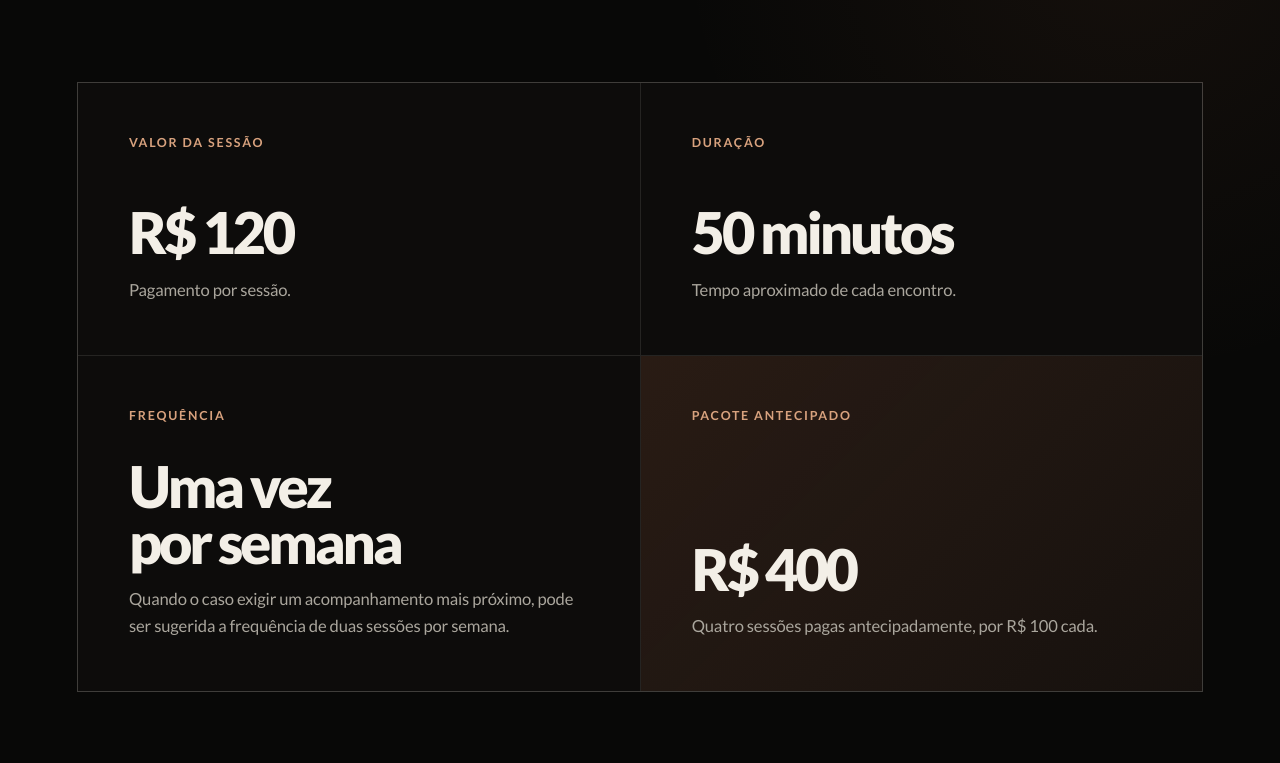
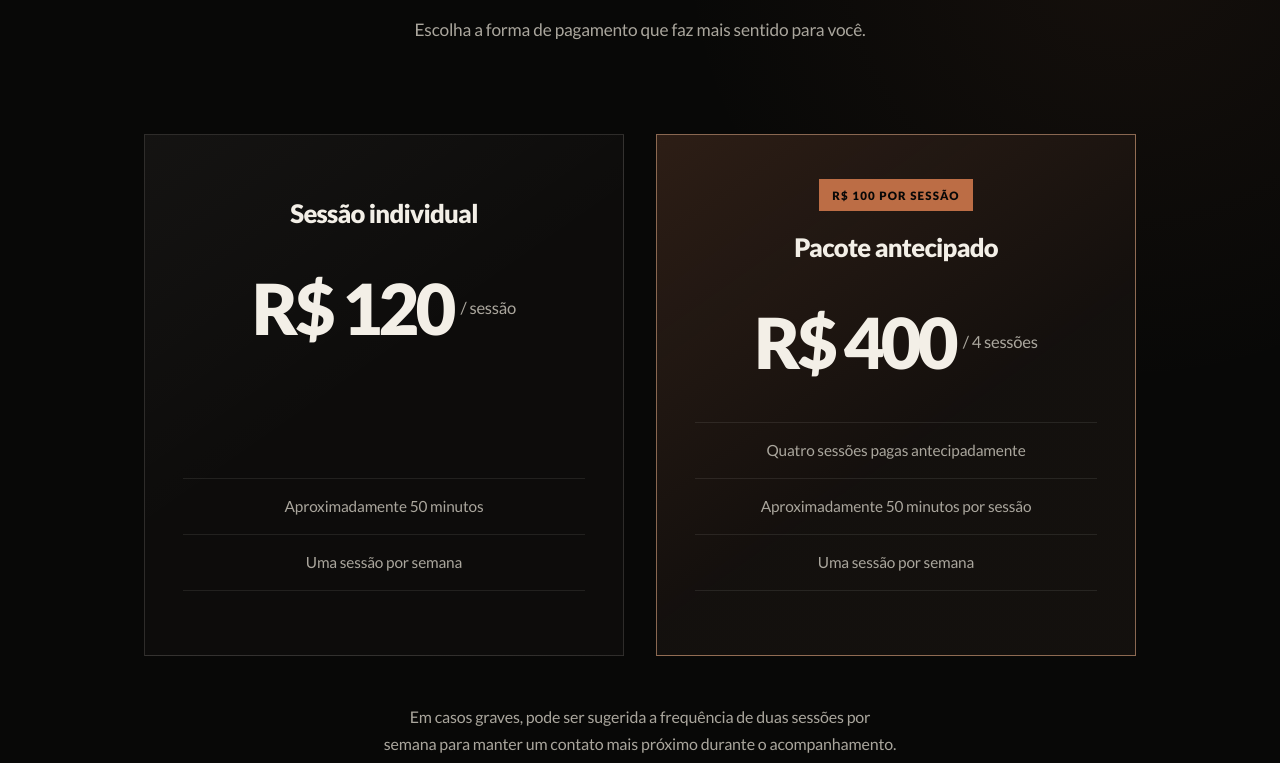
Before and after one commit to eduwiebusch/eduardo-terapeuta, a Next.js app: page / in a window 1280 px wide. Shown: the part 6597-7360 px from the top of the page. Built offline with nearby package versions, Linux system fonts and the light colour scheme.

Commit message:
Reorganize session pricing options

```diff
--- a/app/globals.css
+++ b/app/globals.css
@@ -603,12 +603,14 @@ body {
 
 .session-header {
   max-width: 64rem;
+  margin: 0 auto;
+  text-align: center;
 }
 
 .session-mark {
   width: 3.5rem;
   height: 2px;
-  margin-bottom: clamp(1.75rem, 3vw, 2.5rem);
+  margin: 0 auto clamp(1.75rem, 3vw, 2.5rem);
   background: var(--accent);
 }
 
@@ -621,60 +623,120 @@ body {
   text-wrap: balance;
 }
 
-.session-facts {
-  display: grid;
-  margin: clamp(3.5rem, 7vw, 6rem) 0 0;
-  grid-template-columns: repeat(2, minmax(0, 1fr));
-  gap: 1px;
-  background: rgb(243 239 231 / 12%);
-  border: 1px solid rgb(243 239 231 / 12%);
+.session-header p {
+  max-width: 36rem;
+  margin: 1.5rem auto 0;
+  color: var(--muted);
+  font-size: clamp(1rem, 1.35vw, 1.12rem);
+  letter-spacing: -0.012em;
+  line-height: 1.65;
+  text-wrap: balance;
 }
 
-.session-card {
-  display: flex;
-  min-height: 17rem;
-  flex-direction: column;
-  justify-content: space-between;
-  padding: clamp(2rem, 4vw, 3.25rem);
-  background: #0d0c0b;
+.session-options {
+  display: grid;
+  width: min(100%, 62rem);
+  margin: clamp(3.5rem, 7vw, 6rem) auto 0;
+  grid-template-columns: repeat(2, minmax(0, 1fr));
+  align-items: stretch;
+  gap: clamp(1.25rem, 3vw, 2rem);
 }
 
-.session-card dt {
-  color: var(--accent-soft);
-  font-size: 0.78rem;
-  font-weight: 700;
-  letter-spacing: 0.14em;
+.session-option {
+  position: relative;
+  display: flex;
+  min-height: 31rem;
+  flex-direction: column;
+  align-items: center;
+  padding: clamp(2.5rem, 5vw, 4rem) clamp(1.5rem, 3vw, 3rem);
+  overflow: hidden;
+  border: 1px solid rgb(243 239 231 / 14%);
+  background:
+    linear-gradient(145deg, rgb(243 239 231 / 3%), transparent 48%),
+    #0d0c0b;
+  text-align: center;
+}
+
+.session-option h3 {
+  margin: 0;
+  color: var(--foreground);
+  font-size: clamp(1.25rem, 2vw, 1.65rem);
+  font-weight: 900;
+  letter-spacing: -0.03em;
+  line-height: 1.15;
+}
+
+.session-price {
+  display: flex;
+  min-height: 10rem;
+  margin: 0;
+  align-items: center;
+  justify-content: center;
+  gap: 0.5rem;
+  white-space: nowrap;
+}
+
+.session-price strong {
+  color: var(--foreground);
+  font-size: clamp(3rem, 5.5vw, 5rem);
+  font-weight: 900;
+  letter-spacing: -0.055em;
+  line-height: 0.98;
+}
+
+.session-price span {
+  color: var(--muted);
+  font-size: clamp(0.92rem, 1.3vw, 1.05rem);
+  letter-spacing: -0.015em;
+}
+
+.session-details {
+  width: 100%;
+  margin: auto 0 0;
+  padding: 0;
+  border-top: 1px solid rgb(243 239 231 / 9%);
+  list-style: none;
+}
+
+.session-details li {
+  padding: 1rem 0;
+  border-bottom: 1px solid rgb(243 239 231 / 9%);
+  color: var(--muted);
+  font-size: clamp(0.96rem, 1.2vw, 1.06rem);
+  letter-spacing: -0.01em;
+  line-height: 1.5;
+}
+
+.session-option-featured {
+  border-color: rgb(216 162 126 / 60%);
+  background:
+    linear-gradient(145deg, rgb(188 109 69 / 18%), rgb(188 109 69 / 4%) 58%),
+    #0d0c0b;
+}
+
+.session-saving {
+  display: inline-flex;
+  min-height: 2rem;
+  align-items: center;
+  margin: -1.25rem 0 1.35rem;
+  padding: 0.45rem 0.8rem;
+  background: var(--accent);
+  color: #080807;
+  font-size: 0.72rem;
+  font-weight: 900;
+  letter-spacing: 0.1em;
   text-transform: uppercase;
 }
 
-.session-card dd {
-  display: flex;
-  margin: 2rem 0 0;
-  flex-direction: column;
-  gap: 1rem;
-}
-
-.session-card dd strong {
-  color: var(--foreground);
-  font-size: clamp(2.35rem, 4.5vw, 4.5rem);
-  font-weight: 900;
-  letter-spacing: -0.055em;
-  line-height: 0.98;
+.session-frequency-note {
+  max-width: 54rem;
+  margin: clamp(2rem, 4vw, 3rem) auto 0;
+  color: var(--muted);
+  font-size: clamp(0.94rem, 1.25vw, 1.05rem);
+  letter-spacing: -0.01em;
+  line-height: 1.65;
+  text-align: center;
   text-wrap: balance;
-}
-
-.session-card dd span {
-  max-width: 32rem;
-  color: var(--muted);
-  font-size: clamp(0.98rem, 1.3vw, 1.08rem);
-  letter-spacing: -0.01em;
-  line-height: 1.6;
-}
-
-.session-package {
-  background:
-    linear-gradient(135deg, rgb(188 109 69 / 16%), rgb(188 109 69 / 5%)),
-    #0d0c0b;
 }
 
 .urgent-support {
@@ -897,18 +959,22 @@ body {
     font-size: clamp(2.8rem, 13vw, 4.1rem);
   }
 
-  .session-facts,
+  .session-options,
   .urgent-support {
     grid-template-columns: 1fr;
   }
 
-  .session-card {
-    min-height: 14rem;
-    padding: 2rem;
+  .session-option {
+    min-height: 27rem;
+    padding: 2.5rem 1.5rem;
   }
 
-  .session-card dd strong {
-    font-size: clamp(2.3rem, 12vw, 3.5rem);
+  .session-price {
+    min-height: 8.5rem;
+  }
+
+  .session-price strong {
+    font-size: clamp(3rem, 14vw, 4.25rem);
   }
 
   .urgent-support {
--- a/app/page.tsx
+++ b/app/page.tsx
@@ -324,46 +324,48 @@ export default function Home() {
           <header className="session-header">
             <div className="session-mark" aria-hidden="true" />
             <h2 id="session-title">Sessões e acompanhamento</h2>
+            <p>Escolha a forma de pagamento que faz mais sentido para você.</p>
           </header>
 
-          <dl className="session-facts">
-            <div className="session-card">
-              <dt>Valor da sessão</dt>
-              <dd>
+          <div className="session-options">
+            <article className="session-option" aria-labelledby="single-session-title">
+              <h3 id="single-session-title">Sessão individual</h3>
+
+              <p className="session-price">
                 <strong>R$ 120</strong>
-                <span>Pagamento por sessão.</span>
-              </dd>
-            </div>
+                <span>/ sessão</span>
+              </p>
 
-            <div className="session-card">
-              <dt>Duração</dt>
-              <dd>
-                <strong>50 minutos</strong>
-                <span>Tempo aproximado de cada encontro.</span>
-              </dd>
-            </div>
+              <ul className="session-details">
+                <li>Aproximadamente 50 minutos</li>
+                <li>Uma sessão por semana</li>
+              </ul>
+            </article>
 
-            <div className="session-card session-card-wide">
-              <dt>Frequência</dt>
-              <dd>
-                <strong>Uma vez por semana</strong>
-                <span>
-                  Quando o caso exigir um acompanhamento mais próximo, pode ser
-                  sugerida a frequência de duas sessões por semana.
-                </span>
-              </dd>
-            </div>
+            <article
+              className="session-option session-option-featured"
+              aria-labelledby="package-title"
+            >
+              <span className="session-saving">R$ 100 por sessão</span>
+              <h3 id="package-title">Pacote antecipado</h3>
 
-            <div className="session-card session-package">
-              <dt>Pacote antecipado</dt>
-              <dd>
+              <p className="session-price">
                 <strong>R$ 400</strong>
-                <span>
-                  Quatro sessões pagas antecipadamente, por R$ 100 cada.
-                </span>
-              </dd>
-            </div>
-          </dl>
+                <span>/ 4 sessões</span>
+              </p>
+
+              <ul className="session-details">
+                <li>Quatro sessões pagas antecipadamente</li>
+                <li>Aproximadamente 50 minutos por sessão</li>
+                <li>Uma sessão por semana</li>
+              </ul>
+            </article>
+          </div>
+
+          <p className="session-frequency-note">
+            Em casos graves, pode ser sugerida a frequência de duas sessões por
+            semana para manter um contato mais próximo durante o acompanhamento.
+          </p>
 
           <aside className="urgent-support" aria-labelledby="support-title">
             <div className="urgent-support-heading">
```
Also changed, not shown: 1 other file (tests, documents, lock files or other folders).
